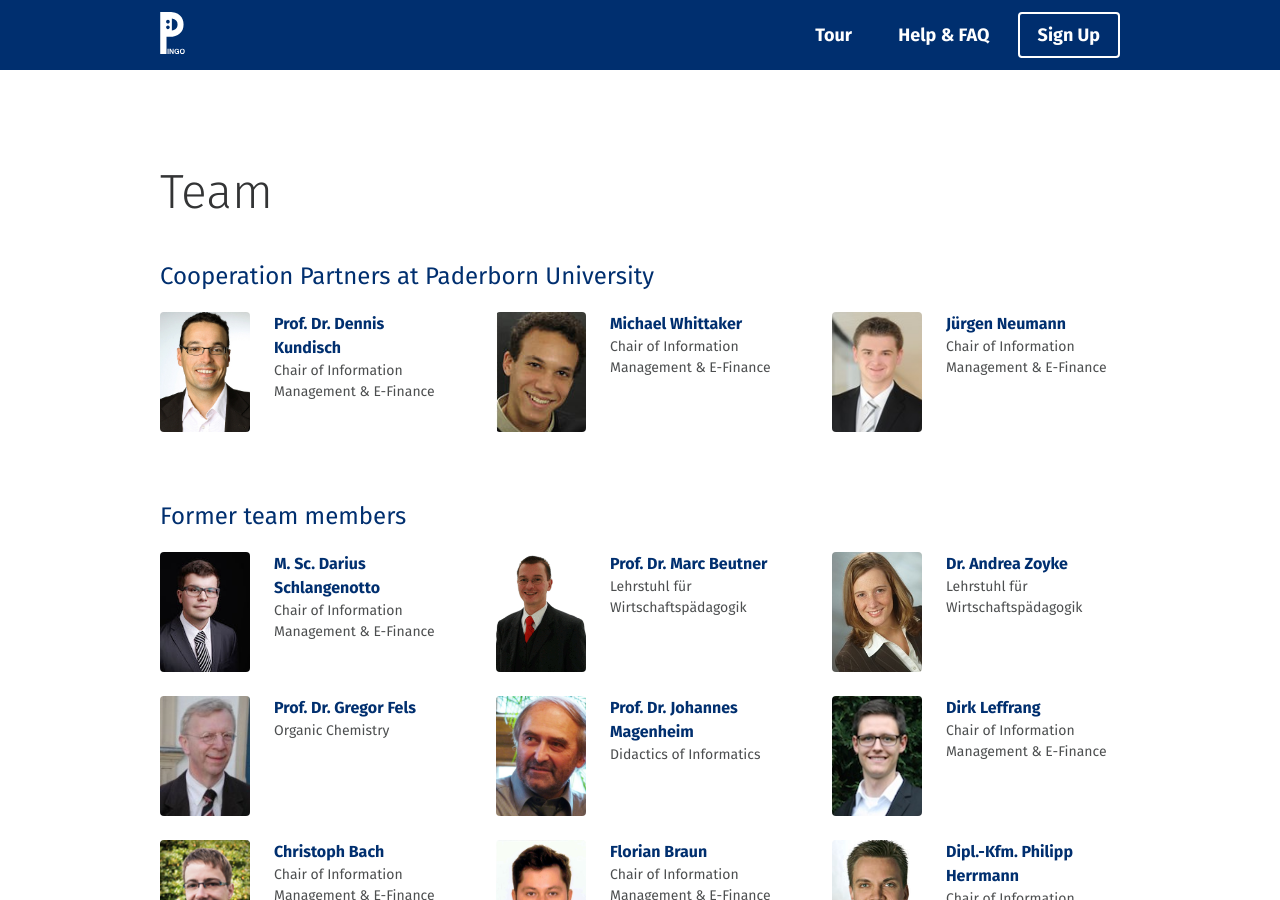
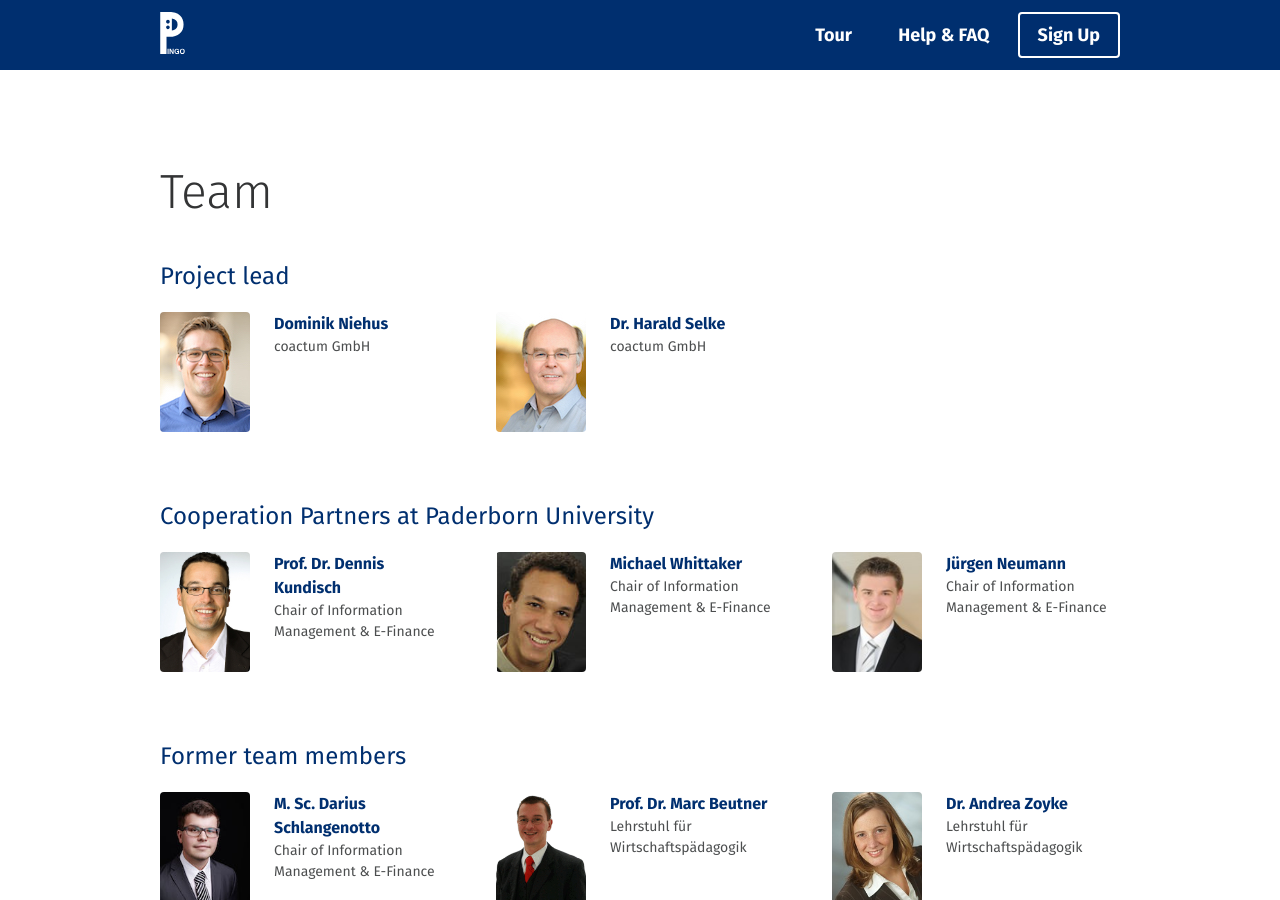
Before and after one commit to PingoUPB/pingoupb.github.io, a Jekyll site: the page built from en/team/index.html, in a window 1280 px wide and 900 px high. Built offline with Jekyll 4.4.1, drawn with Linux system fonts in a browser that asks for light colours; nearby versions of some CDN libraries.

Commit message:
Update index.html

```diff
--- a/en/team/index.html
+++ b/en/team/index.html
@@ -5,6 +5,19 @@
 {% assign task = "" %}
 <h1>Team</h1>
 <div class="people-list grid">
+	<div class="grid__item one-whole people-list__separator">
+		<h2>Project lead</h2>
+	</div>
+	<div class="grid__item one-third lap--one-half palm--one-whole people-list__item">
+		<div class="people-list__photo" style="background-image:url(/assets/img/people/niehus2_h120.jpg)" alt="Dominik Niehus"></div>
+		<p class="people-list__desc"><a href="https://www.coactum.de/"><strong class="people-list__name">Dominik Niehus</strong></a>
+		<span class="people-list__meta">coactum GmbH</span></p>
+	</div>
+	<div class="grid__item one-third lap--one-half palm--one-whole people-list__item">
+		<div class="people-list__photo" style="background-image:url(/assets/img/people/selke_h120.jpg)" alt="Dr. Harald Selke"></div>
+		<p class="people-list__desc"><a href="https://www.coactum.de/"><strong class="people-list__name">Dr. Harald Selke</strong></a>
+		<span class="people-list__meta">coactum GmbH</span></p>
+	</div>
 {% for person in site.data.people %}
 	{% if task != person.task %}
 	{%  assign task = person.task %}
```
